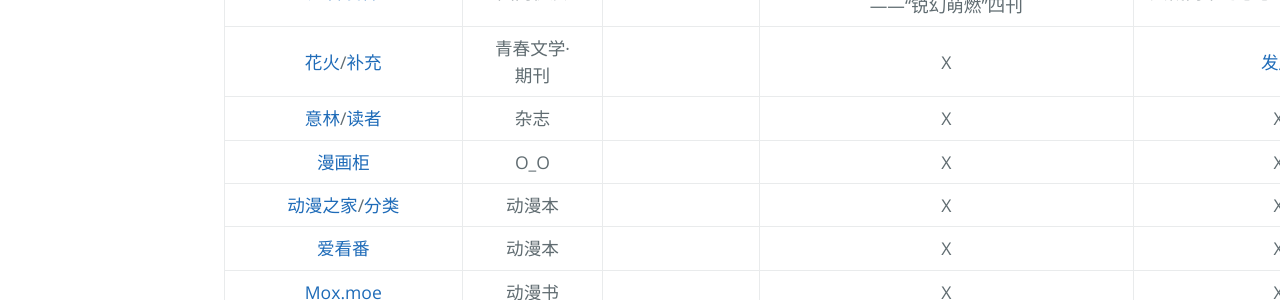
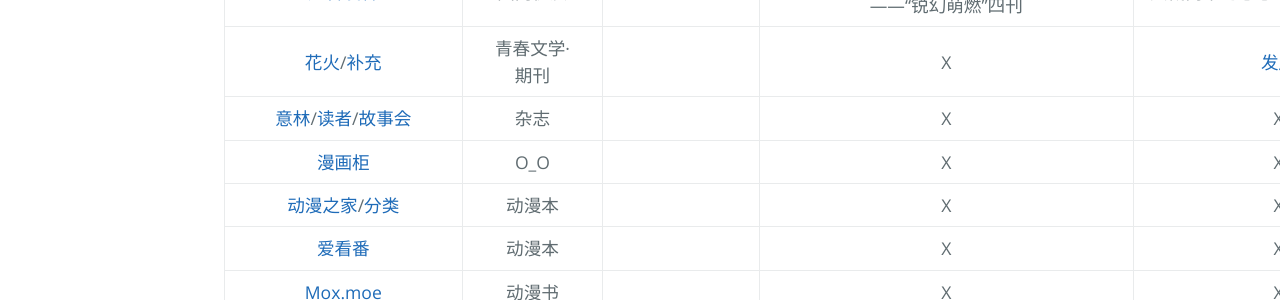
Before and after one commit to AmbroseRen/test, a Jekyll site: the page built from Art/Animes/index.md, in a window 1280 px wide. Shown: the part 263-563 px from the top of the page. Built offline with Jekyll 4.4.1, drawn with Linux system fonts in a browser that asks for light colours; our own code applies the rules of GitHub Pages for plain Markdown files; the repository's description, which GitHub fills in, is left out.

Commit message:
Update index.md

```diff
--- a/Art/Animes/index.md
+++ b/Art/Animes/index.md
@@ -9,7 +9,7 @@
 | [acfun](https://www.acfun.cn/)/[bilibili](https://www.bilibili.com) | 动漫视频站 | [神秘的程序员们](https://code2048.com/series/betacat/) | X | X |
 | [知音漫客](https://m.zymk.cn/) | 国内优质 | []() | 刊魂：年少有梦，青春有爱——“锐幻萌燃”四刊 | 大概高中的念念不忘-2010年节点 |
 | [花火](https://www.zz-news.com/com/huahuo/)/[补充](https://mall.cnki.net/magazine/magalist/HUAH2020.htm) | 青春文学·期刊 | []() | X | [发展](https://www.zhihu.com/question/24907671) |
-| [意林](https://www.yilinzazhi.com/)/[读者](https://www.dzwzzz.com/) | 杂志 | []() | X | X |
+| [意林](https://www.yilinzazhi.com/)/[读者](https://www.dzwzzz.com/)/[故事会](https://www.92gushi.com/) | 杂志 | []() | X | X |
 | [漫画柜](https://www.manhuagui.com/) | O_O | []() | X | X |
 | [动漫之家](https://www.dmzj.com/)/[分类](http://manhua.dmzj.com/tags/category_search/0-0-0-all-0-1-0-1.shtml) | 动漫本 | []() | X | X |
 | [爱看番](http://www.ikanfan.com/) | 动漫本 | []() | X | X |
```
